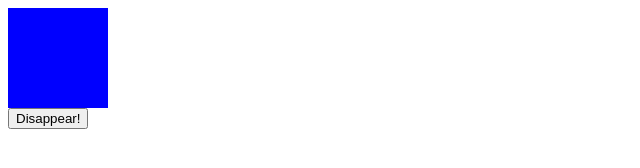
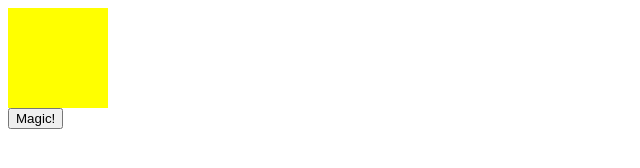
Before and after one commit to MaratFa/javascript-from-beginner-to-professional, a plain HTML site: page chapter-10/sample.html in a window 1280 px wide. Shown: the whole page, without its empty margins (0-640 px from the left). Drawn offline with Linux system fonts and the light colour scheme.

Commit message:
new sample

```diff
--- a/chapter-10/sample.html
+++ b/chapter-10/sample.html
@@ -1,30 +1,24 @@
 <!DOCTYPE html>
 <html>
-  <head>
+  <head></head>
+  <body>
+    <script>
+      function changeVisibility() {
+        document.getElementById("shape").classList.toggle("hide");
+      }
+    </script>
     <style>
       .hide {
         display: none;
       }
-
       .square {
         height: 100px;
         width: 100px;
         background-color: yellow;
       }
+    </style>
+    <div id="shape" class="square"></div>
 
-      .square.blue {
-        background-color: blue;
-      }
-    </style>
-  </head>
-  <body>
-    <script>
-      function disappear() {
-        document.getElementById("shape").classList.add("hide");
-      }
-    </script>
-    <div id="shape" class="square blue"></div>
-
-    <button onclick="disappear()">Disappear!</button>
+    <button onclick="changeVisibility()">Magic!</button>
   </body>
 </html>
```
